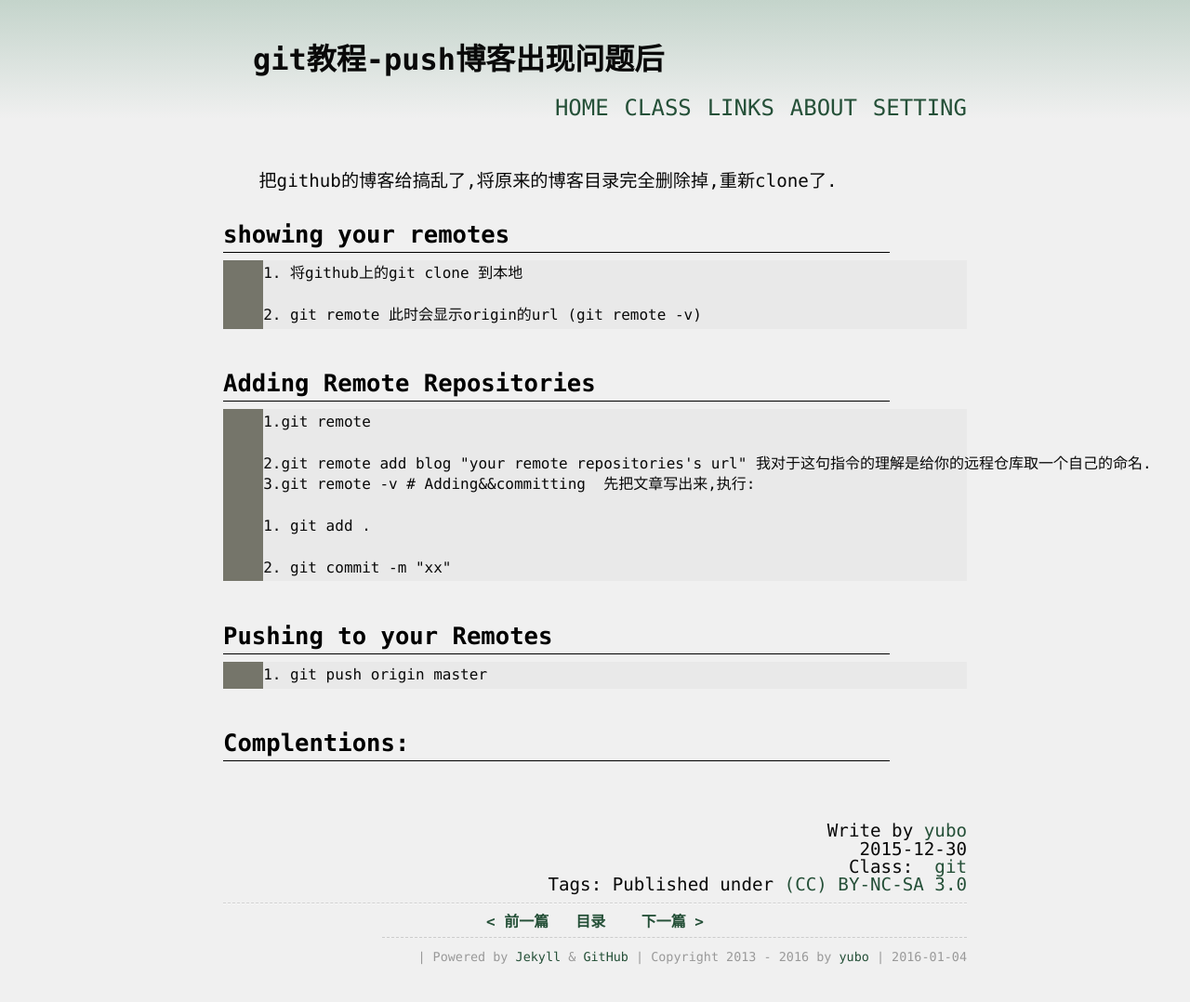
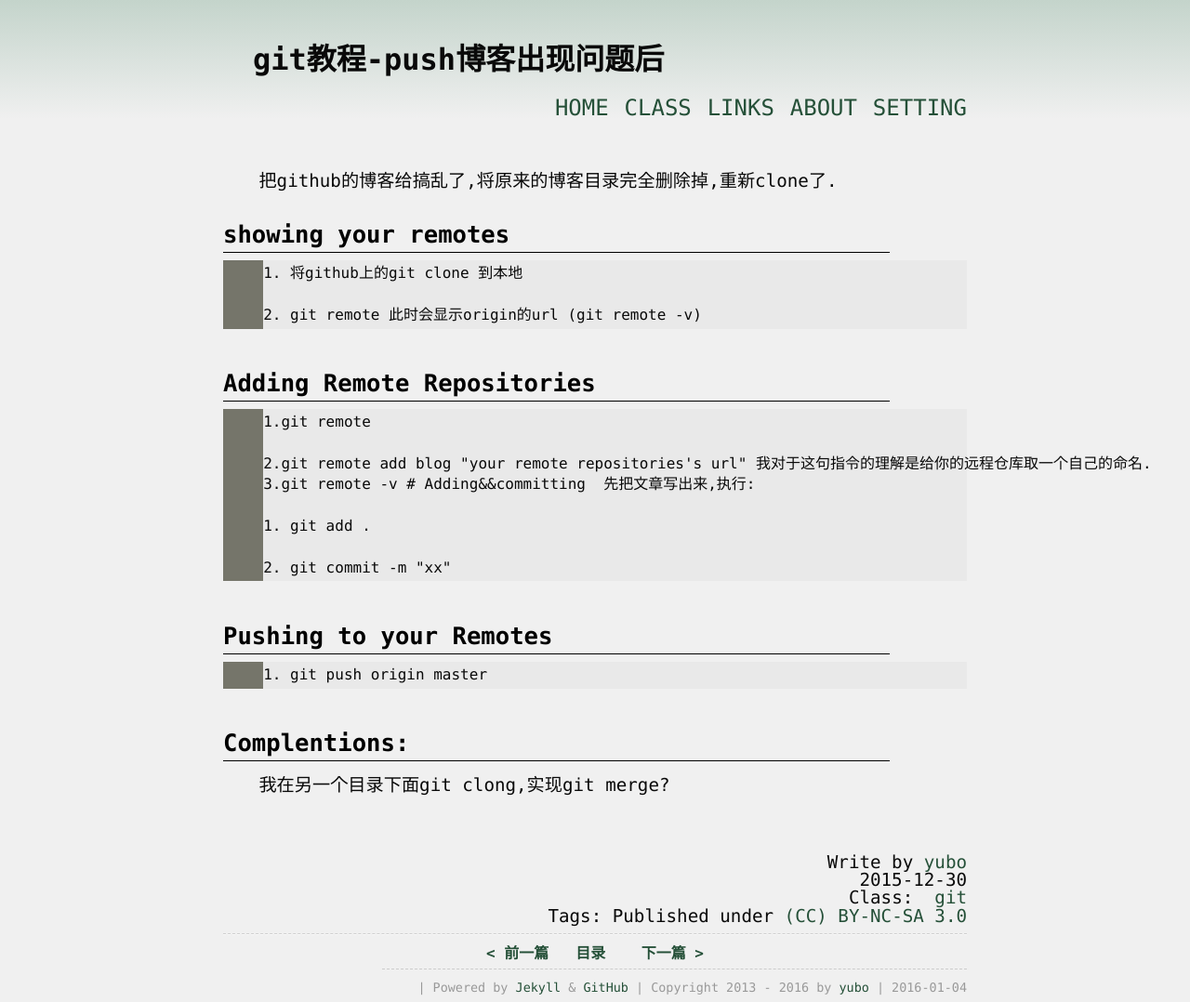
Before and after one commit to yuzibo/yuzibo.github.io, a Jekyll site: the page built from _posts/2015-12-30-GitTest2.md, in a window 1280 px wide. Shown: the whole page at 93% size. Built offline with Jekyll 4.4.1, drawn with Linux system fonts in a browser that asks for light colours; Markdown is read by kramdown in place of the engine named in the settings; comment, search, counter and statistics services are not loaded; before the commit the page ends 1045 px from its top, so only the background shows below that.

Commit message:
另开一个,blog

```diff
--- a/_posts/2015-12-30-GitTest2.md
+++ b/_posts/2015-12-30-GitTest2.md
@@ -31,3 +31,4 @@ category: git
 	1. git push origin master
 
 #Complentions:
+我在另一个目录下面git clong,实现git merge?
```
